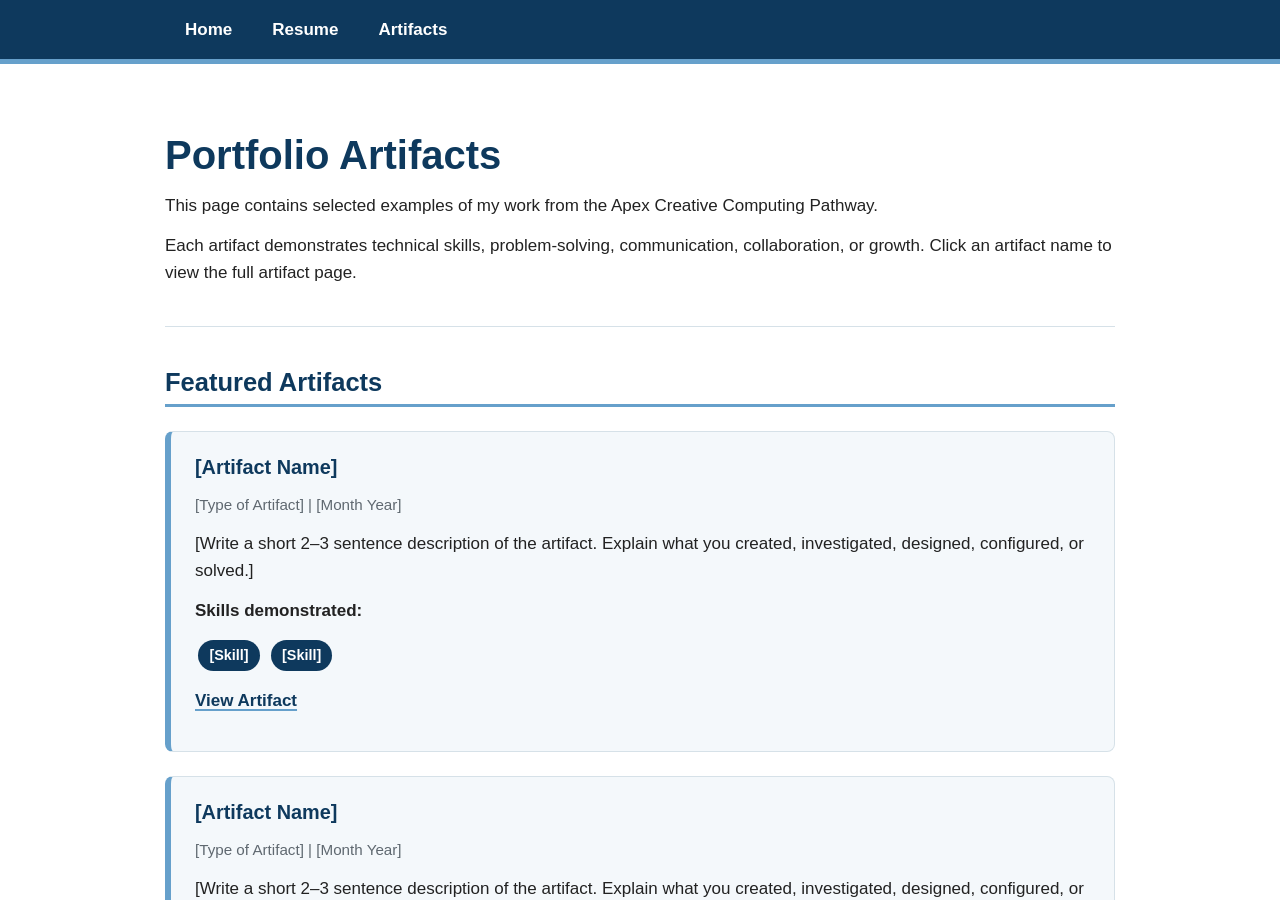
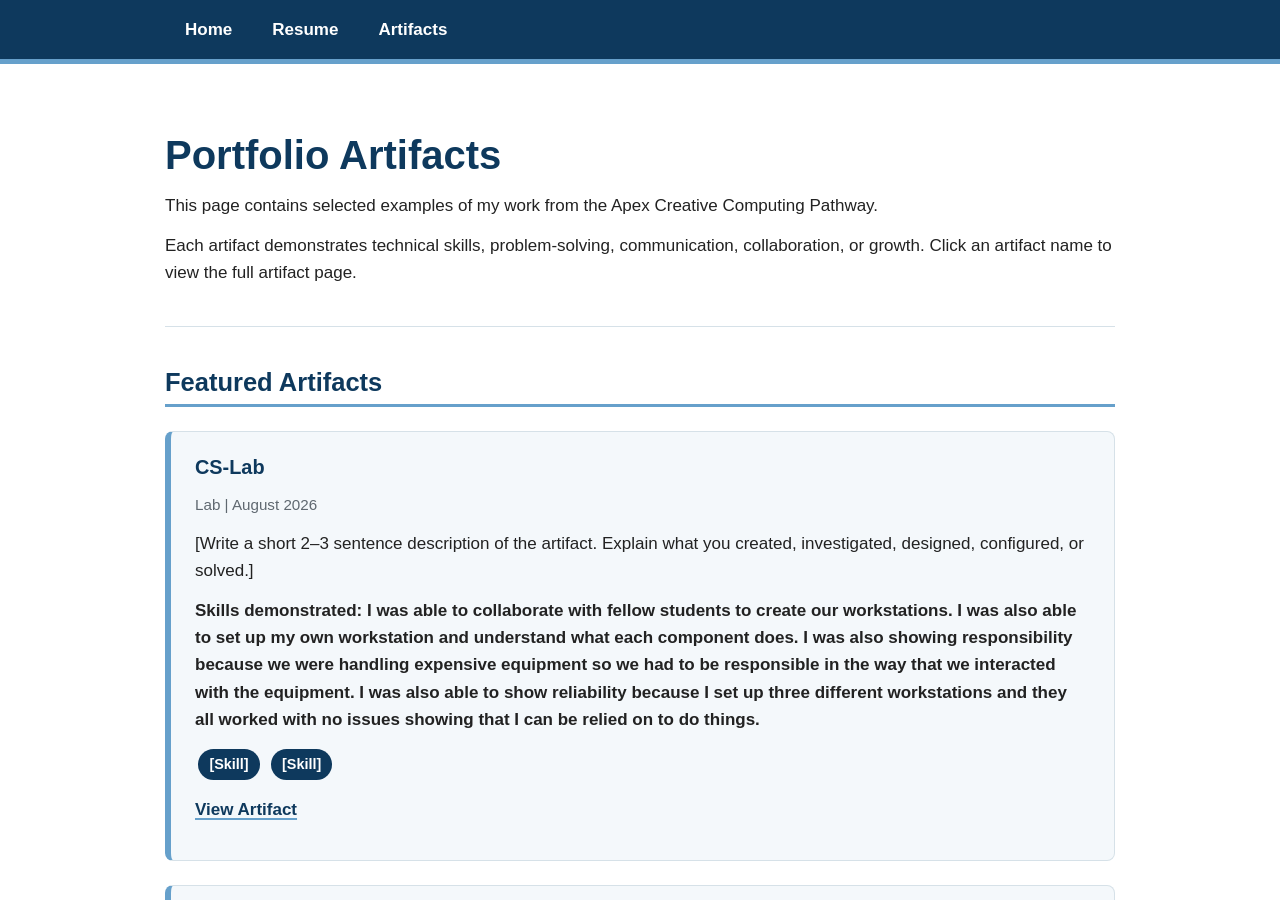
Before and after one commit to Yoav321/Apex-Portfolio, a Jekyll site: the page built from artifacts.md, in a window 1280 px wide and 900 px high. Built offline with Jekyll 4.4.1, drawn with Linux system fonts in a browser that asks for light colours.

Commit message:
Update artifacts.md add the CS-Lab to Artifacts

```diff
--- a/artifacts.md
+++ b/artifacts.md
@@ -15,12 +15,12 @@ Each artifact demonstrates technical skills, problem-solving, communication, col
 
 <div class="artifact-card" markdown="1">
 
-### [Artifact Name]
-<p class="artifact-meta">[Type of Artifact] | [Month Year]</p>
+### CS-Lab
+<p class="artifact-meta"> Lab | August 2026</p>
 
 [Write a short 2–3 sentence description of the artifact. Explain what you created, investigated, designed, configured, or solved.]
 
-**Skills demonstrated:**
+**Skills demonstrated: I was able to collaborate with fellow students to create our workstations. I was also able to set up my own workstation and understand what each component does. I was also showing responsibility because we were handling expensive equipment so we had to be responsible in the way that we interacted with the equipment. I was also able to show reliability because I set up three different workstations and they all worked with no issues showing that I can be relied on to do things.**
 
 <span class="skill-tag">[Skill]</span>
 <span class="skill-tag">[Skill]</span>
```
